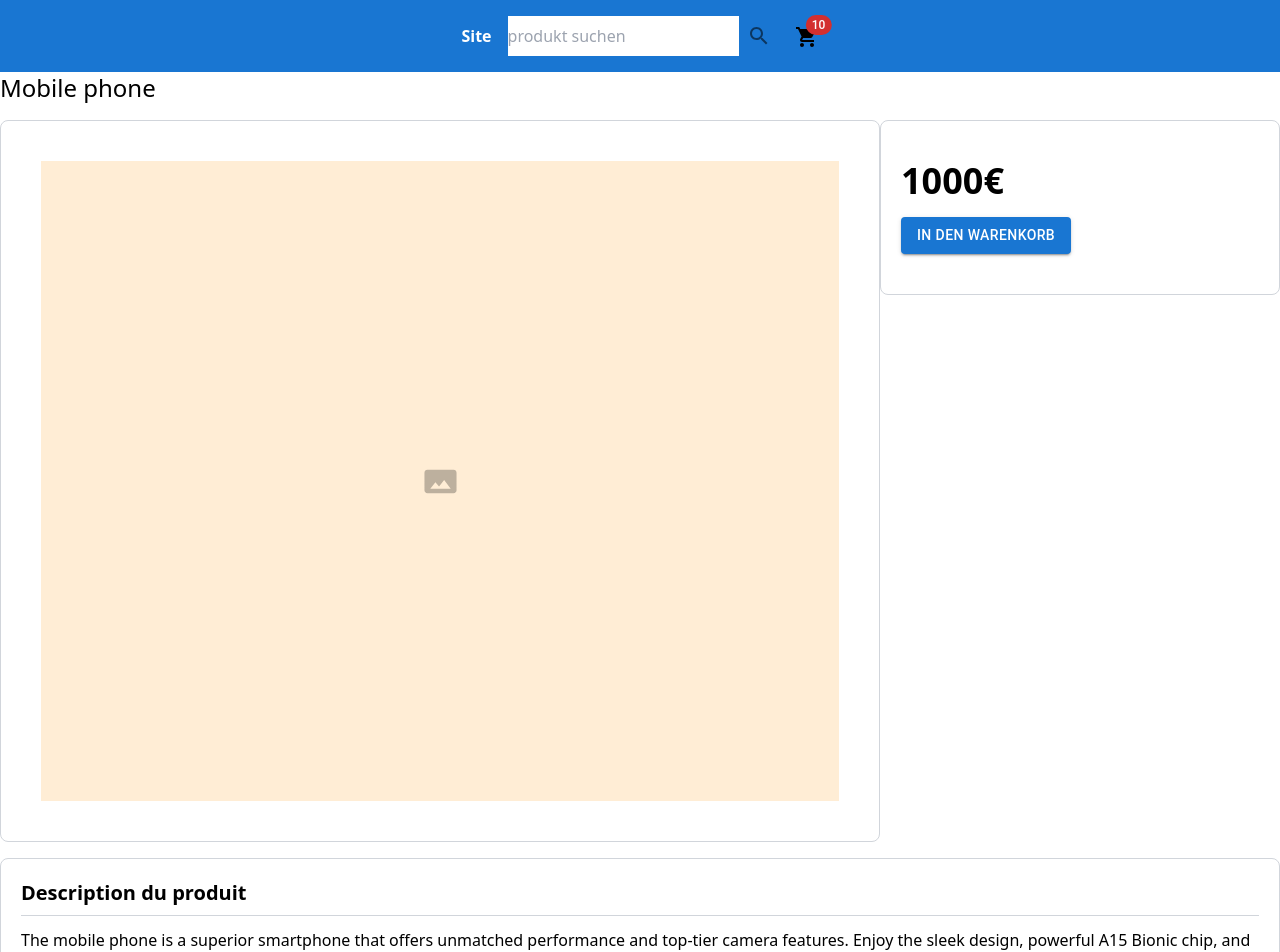
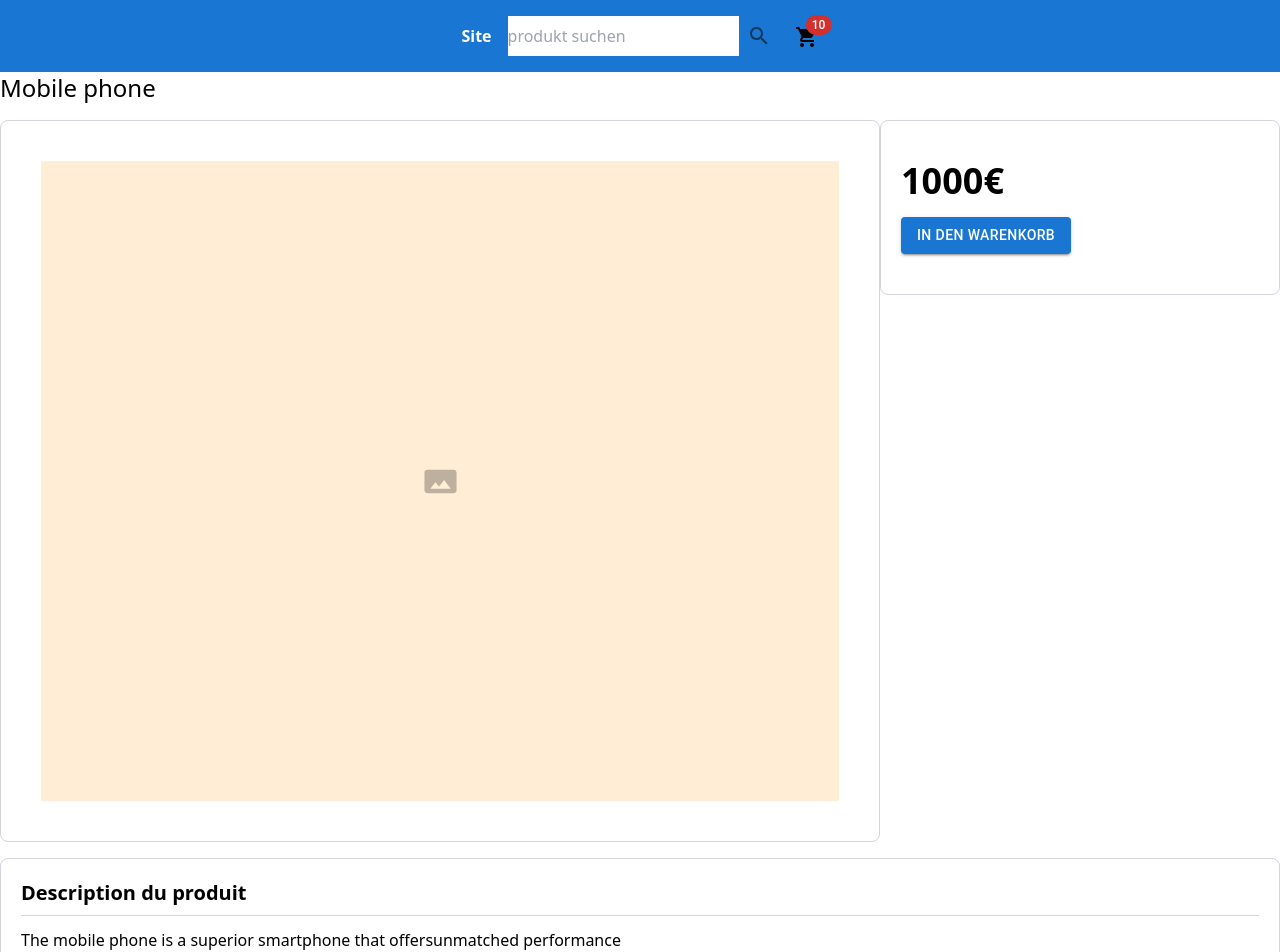
Before and after one commit to ledemkam/vite-front-ecoomerce, a React (Vite) app: page /product/1 in a window 1280 px wide. Shown: the top 952 px of the page. Built offline with nearby package versions, Linux system fonts and the light colour scheme.

Commit message:
refactor(local-state): local-state

```diff
--- a/src/App.tsx
+++ b/src/App.tsx
@@ -5,8 +5,8 @@ import { ProductData } from "features/product/display-product/types"
 import Product from "features/product/display-product/ui/Product"
 import { ProductItemData } from "features/product/list-products/types"
 import ProductList from "features/product/list-products/ui/ProductList"
-import { useState } from "react"
-import { Route, Routes } from "react-router-dom"
+import { useEffect, useState } from "react"
+import { Route, Routes, useMatch } from "react-router-dom"
 
 
 
@@ -25,13 +25,7 @@ const cartcount = 10
 
 
 
-const product: ProductData = {
-  name: 'Mobile phone',
-  picture: '',
-  price: 1000,
-  description:
-  'The mobile phone is a superior smartphone that offers unmatched performance and top-tier camera features. Enjoy the sleek design, powerful A15 Bionic chip, and durable Ceramic Shield front cover. Itoffers Dual 12MP camera system: Ultra Wide and Wide cameras, and up to 19 hours of video playback. Experience the next level of smarttechnology with the mobile phone.',
- };
+
 
 const cartProduct: Omit<CartProductItemData, 'id'> = {
   name: 'Mobile phone',
@@ -83,7 +77,36 @@ const App = () => {
       price: 500,
     },
   ]
+
+  const productToDisplay: Record<string, ProductData> = {
+    '1': {
+          name: 'Mobile phone',
+          picture: '',
+          price: 1000,
+          description:
+          'The mobile phone is a superior smartphone that offersunmatched performance',
+    },
+    '2': {
+          name: 'Laptop',
+          picture: '',
+          price: 1500,
+          description:
+          'The Laptop is a superior laptop that offers unmatched performance',
+          },
+    '3': {
+            name: 'Tablet',
+            picture: '',
+            price: 500,
+            description:
+            'The Tablet is a superior tablet that offers unmatchedperformance',
+    },
+   };
+
+   const matchProductPage = useMatch('/product/:id');
+
+
   const[products,setProducts]= useState<ProductItemData[]>(allProducts)
+  const[product,setProduct]= useState<ProductData>(productToDisplay['1'])
 
   const onSubmit = (search: string): void => {
         const filteredProducts = allProducts.filter((product) =>
@@ -91,6 +114,19 @@ const App = () => {
     );
     setProducts(filteredProducts);
   }
+
+  const changeURL = (productId: string): void => {
+    setProduct(productToDisplay[productId]);
+   };
+
+
+  useEffect(() => {
+    const productIdInURL = matchProductPage?.params.id;
+    if (productIdInURL) {
+    changeURL(productIdInURL);
+    }
+   }, [matchProductPage]);
+
   return (
     <>
       <Header onSubmit={onSubmit} cartcount={cartcount} />
```
Lines whose indentation alone changed are shown as unchanged.
